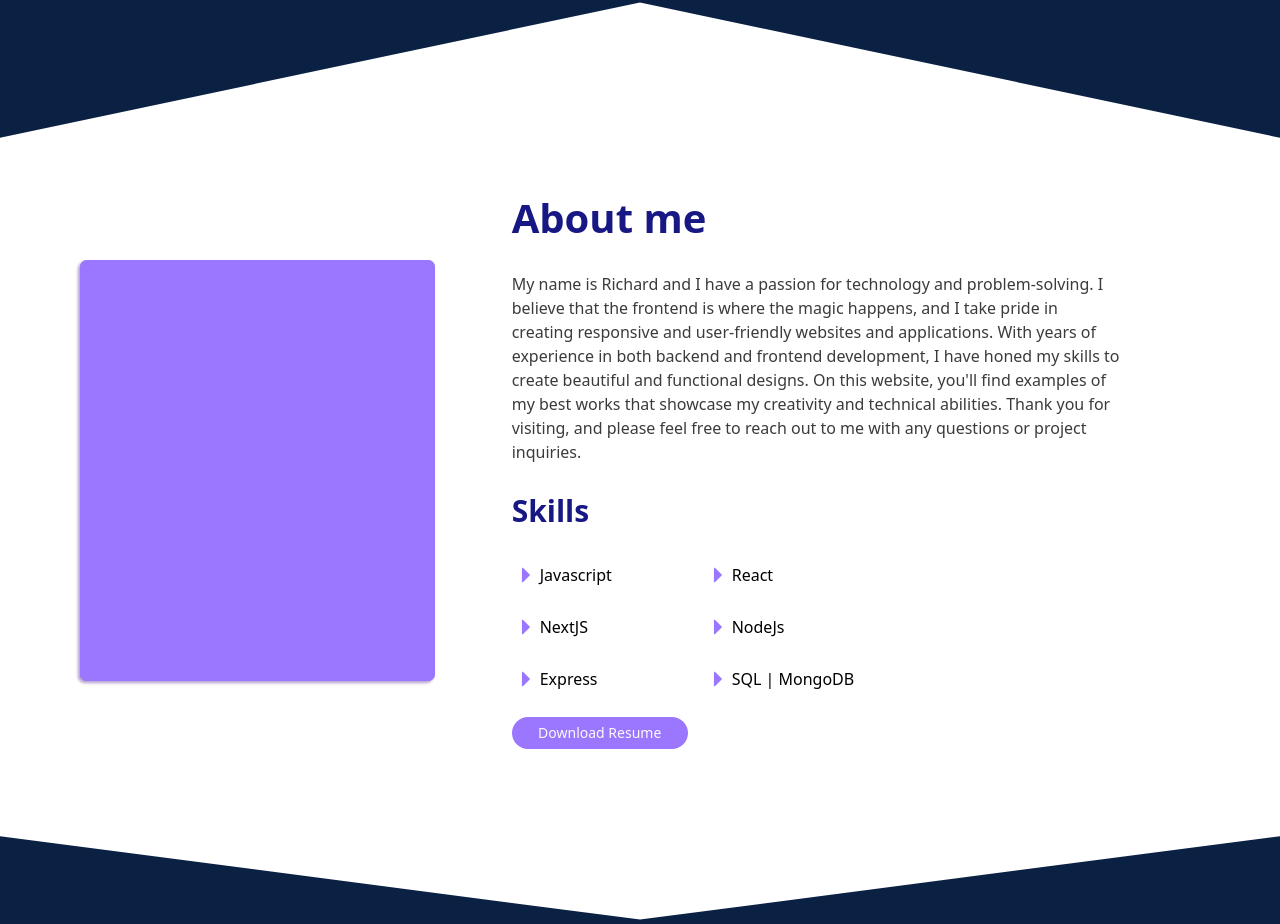
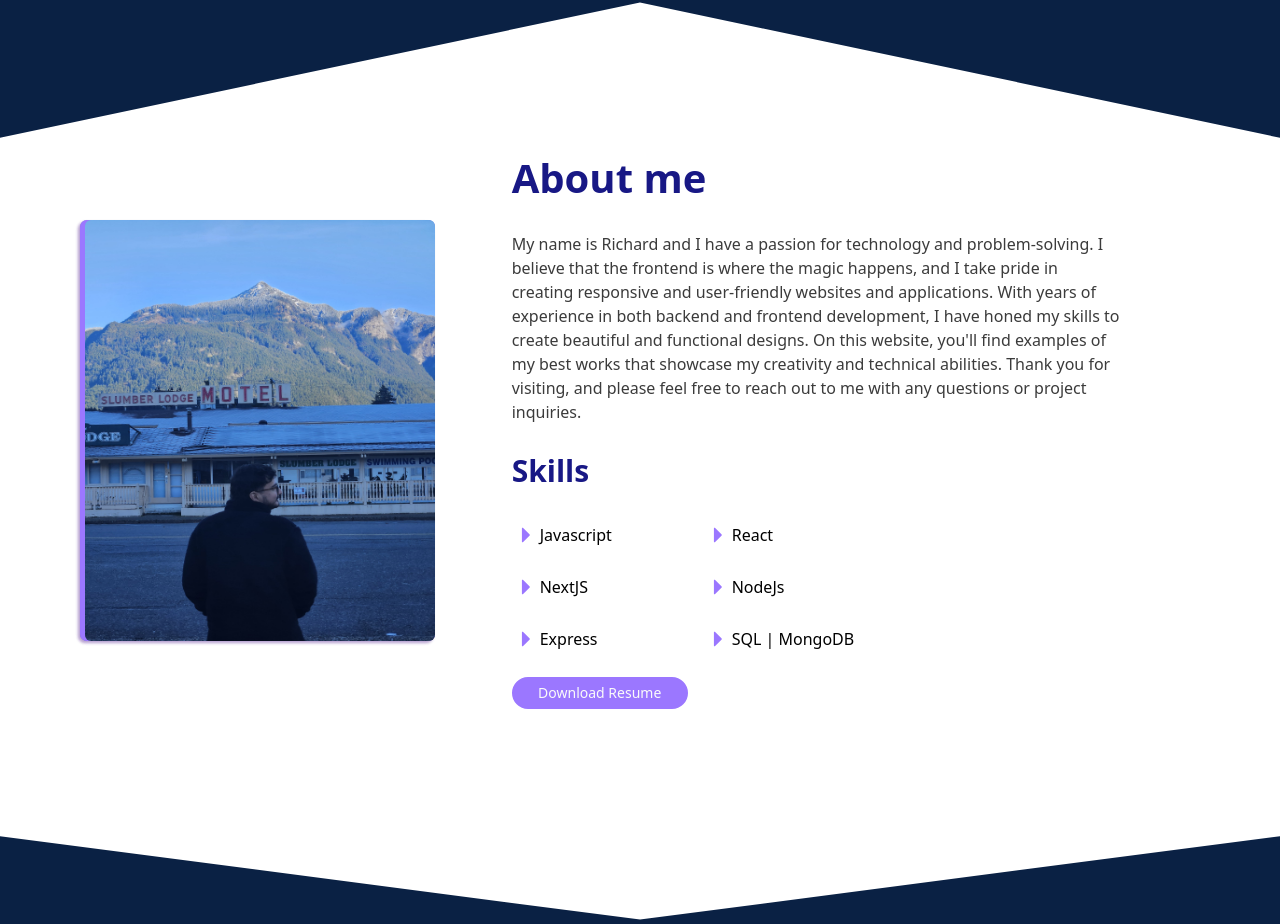
Before and after one commit to souzatotolo/portfolio-frontend, a Next.js app: page / in a window 1280 px wide. Shown: the part 712-1636 px from the top of the page. Built offline with nearby package versions, Linux system fonts and the light colour scheme.

Commit message:
added image

```diff
--- a/src/app/pages/About.js
+++ b/src/app/pages/About.js
@@ -6,12 +6,18 @@ export const About = () => {
   return (
     <div className="bg-white md:block">
       <div className="shapedividers_com-7495 h-48 mt-20 " />
-      <div className="md:h-[70vh] bg-white flex items-center  justify-center">
-        <div className="h-[517px] mb-20 md:mb-0 max-w-[1400px] md:px-20 px-10 flex flex-col md:flex-row gap-80 items-start justify-center">
+      <div className="md:h-[70vh] bg-white flex items-center h-screen justify-center">
+        <div className="md:h-[517px] md:mb-20 md:mb-0 md:max-w-[1400px] md:px-20 px-10 flex flex-col md:flex-row gap-80 items-start justify-center">
           <div className="cards hidden md:block">
             <div className="one card "></div>
             <div className="two card  "></div>
-            <div className="three card "></div>
+            <div className="three card ">
+              <img
+                src="/richard.jpeg"
+                alt=""
+                className="h-full w-full rounded-md "
+              />
+            </div>
           </div>
 
           <div
@@ -19,6 +25,11 @@ export const About = () => {
             className=" about h-full w-full md:px-20 gap-6 flex flex-col justify-center items-center md:items-start text-black"
           >
             <h1 className="font-bold text-[40px] text-[#181885]">About me</h1>
+            <img
+              src="/richard.jpeg"
+              alt=""
+              className="h-full w-full rounded-md md:hidden"
+            />
             <p className="text-[#3B3B3B] hidden md:block">
               My name is Richard and I have a passion for technology and
               problem-solving. I believe that the frontend is where the magic
```
Also changed, not shown: public/richard.jpeg (added).
